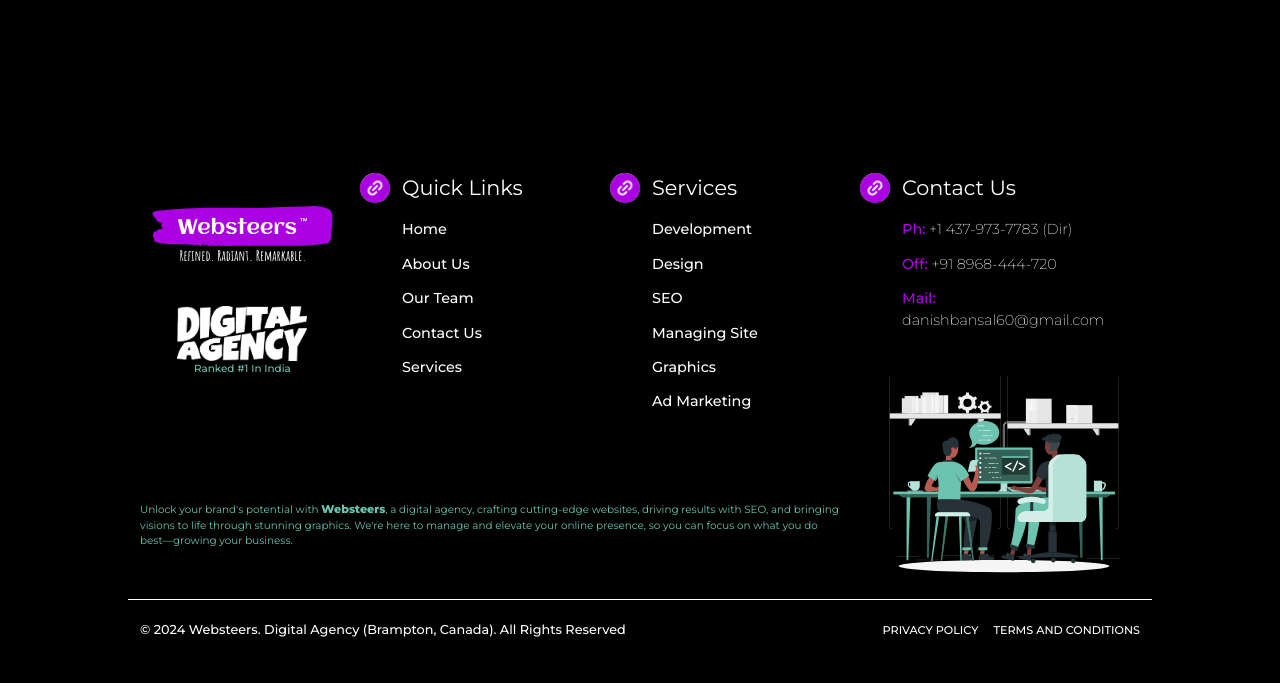
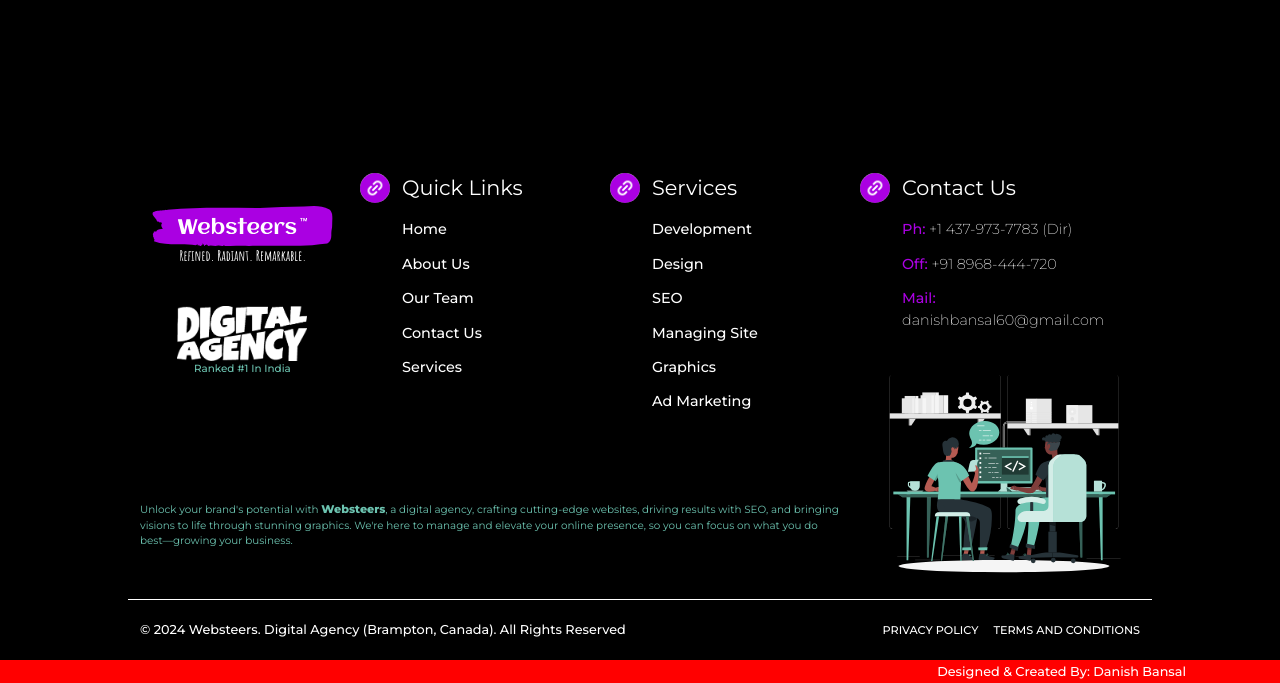
Before and after one commit to Danishbansal-cmd/websteers, a PHP site: page /form-handle.php in a window 1280 px wide. Shown: the part 471-1154 px from the top of the page. Before the commit the page ends 1108 px from the top, so only its background shows below. Run offline with PHP 8.4, Linux system fonts and the light colour scheme; data that the repository does not hold is empty; some libraries are stand-ins or nearby versions.

Commit message:
Added the desgined-by div at the last of the footer and finalized the README.md file

```diff
--- a/css/footer.css
+++ b/css/footer.css
@@ -261,3 +261,15 @@
         bottom: 0px;
     }
 }
+
+.designed-by {
+    padding: 2px 0px;
+    background-color: red;
+    color: white;
+}
+
+.designed-by > .container > .row > .col-sm-6:last-child {
+    display: flex;
+    justify-content: end;
+    font-size: 0.8rem;
+}
--- a/widgets/footer.php
+++ b/widgets/footer.php
@@ -85,7 +85,8 @@
     <div class="container footer-copyright">
         <div class="row">
             <div class="col-sm-8">
-                <p class="copyright-text">© <span></span> Websteers. Digital Agency (Brampton, Canada). All Rights Reserved
+                <p class="copyright-text">© <span></span> Websteers. Digital Agency (Brampton, Canada). All Rights
+                    Reserved
                 </p>
             </div>
             <div class="col-sm-4">
@@ -97,6 +98,18 @@
         </div>
     </div>
 </footer>
+<section class="designed-by">
+    <div class="container">
+        <div class="row">
+            <div class="col-sm-6">
+                <div></div>
+            </div>
+            <div class="col-sm-6">
+                <div>Designed & Created By: Danish Bansal</div>
+            </div>
+        </div>
+    </div>
+</section>
 <script>
 $(document).ready(function() {
     const d = new Date();
@@ -105,4 +118,5 @@
 });
 </script>
 </body>
+
 </html>
```
Also changed, not shown: README.md.
